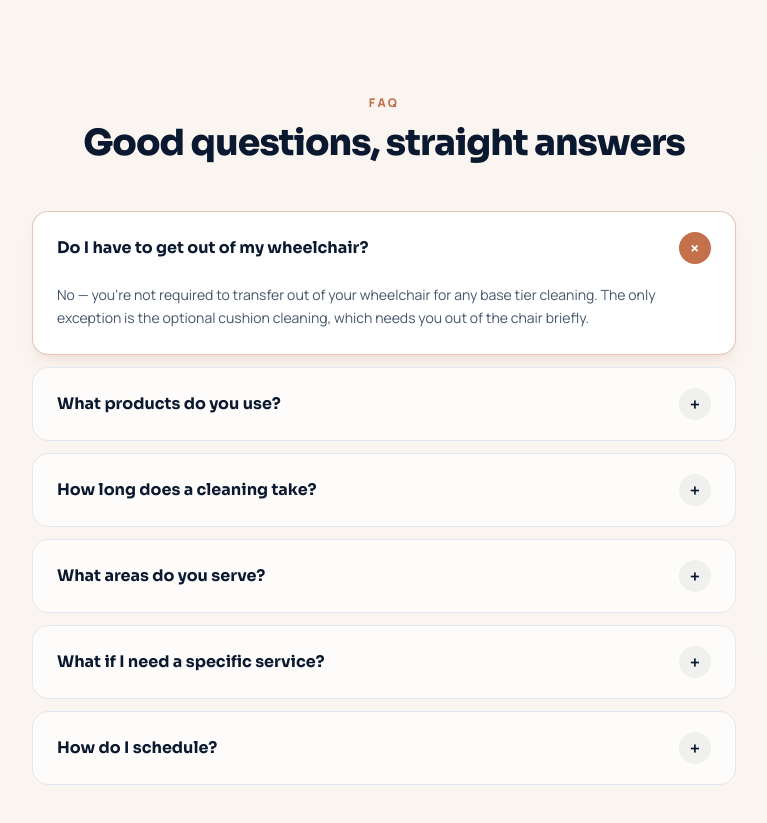
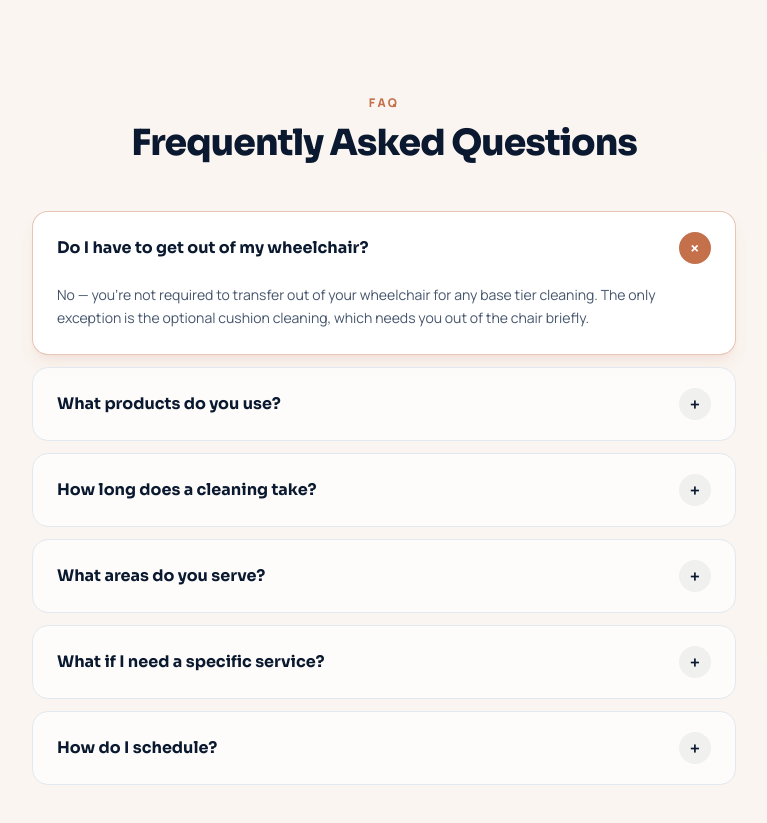
Before and after one commit to rahulksinha95/wheelcleandfw, a Next.js app: page / in a window 1280 px wide. Shown: the part 4420-5243 px from the top of the page, without its empty margins (256-1023 px from the left). Built offline with nearby package versions, Linux system fonts and the light colour scheme.

Commit message:
Update faq.tsx

```diff
--- a/src/components/faq.tsx
+++ b/src/components/faq.tsx
@@ -13,7 +13,7 @@ export default function Faq() {
       <div className="mx-auto max-w-3xl px-5 sm:px-8">
         <SectionHeading
           eyebrow="FAQ"
-          title="Good questions, straight answers"
+          title="Frequently Asked Questions"
         />
 
         <div className="mt-12 flex flex-col gap-3">
```
